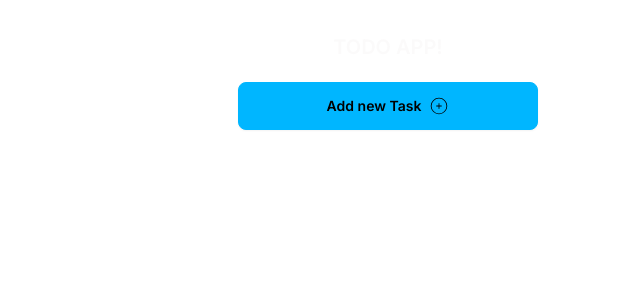
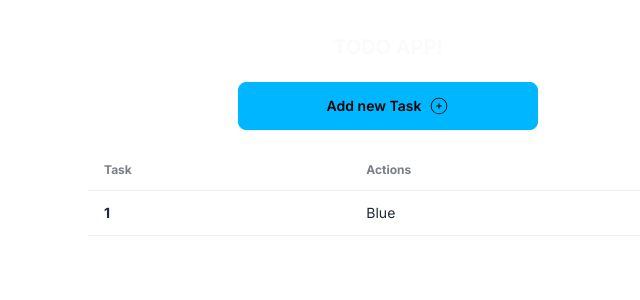
Before and after one commit to Tausif4171/nextjs-todo-app, a Next.js app: page / in a window 1280 px wide. Shown: the top 300 px of the page, without its empty margins (252-892 px from the left). Built offline with nearby package versions, Linux system fonts and the light colour scheme.

Commit message:
quick back-end setup using json server for todo app

```diff
--- /dev/null
+++ b/app/components/TodoList.tsx
@@ -0,0 +1,24 @@
+import React from 'react'
+
+function TodoList() {
+    return (
+        <div className=" w-[600px]">
+            <table className="table">
+                <thead>
+                    <tr>
+                        <th>Task</th>
+                        <th>Actions</th>
+                    </tr>
+                </thead>
+                <tbody>
+                    <tr>
+                        <th>1</th>
+                        <td>Blue</td>
+                    </tr>
+                </tbody>
+            </table>
+        </div>
+    )
+}
+
+export default TodoList
--- a/app/page.tsx
+++ b/app/page.tsx
@@ -1,10 +1,12 @@
 import AddTask from "./components/AddTask";
+import TodoList from "./components/TodoList";
 
 export default function Home() {
   return (
     <main className="flex flex-col justify-center items-center my-8">
       <h1 className=" font-semibold text-[#fbfafaee] text-[20px]">TODO APP!</h1>
       <AddTask />
+      <TodoList />
     </main>
   );
 }
--- /dev/null
+++ b/data/todos.json
@@ -0,0 +1,12 @@
+{
+  "tasks": [
+    {
+      "id": 1,
+      "name": "learn web3"
+    },
+    {
+      "id": 2,
+      "name": "lern responsive design"
+    }
+  ]
+}
--- a/package.json
+++ b/package.json
@@ -6,7 +6,8 @@
     "dev": "next dev",
     "build": "next build",
     "start": "next start",
-    "lint": "next lint"
+    "lint": "next lint",
+    "json-server": "json-server --watch data/todos.json --port 3001"
   },
   "dependencies": {
     "next": "14.2.2",
```
